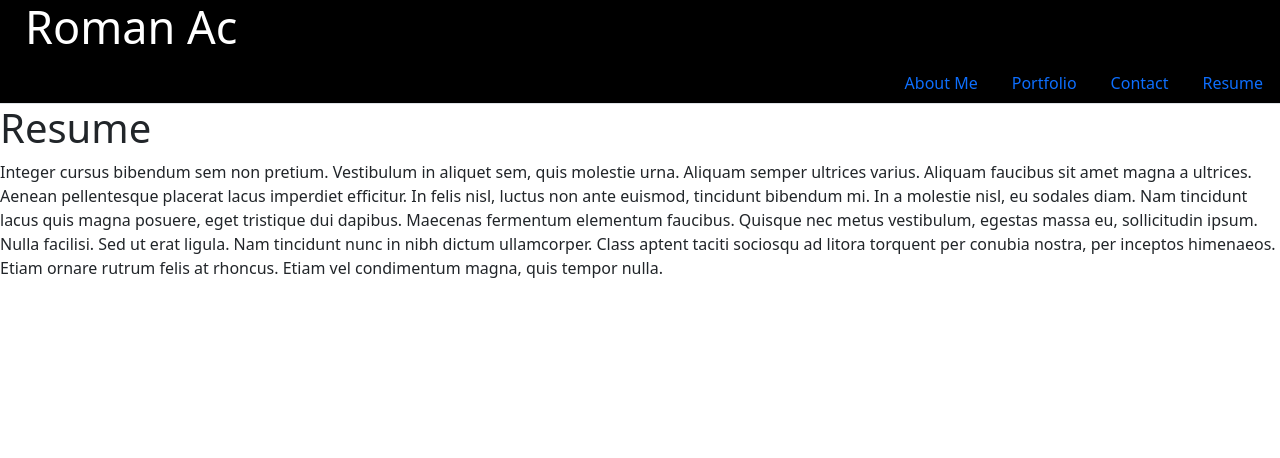
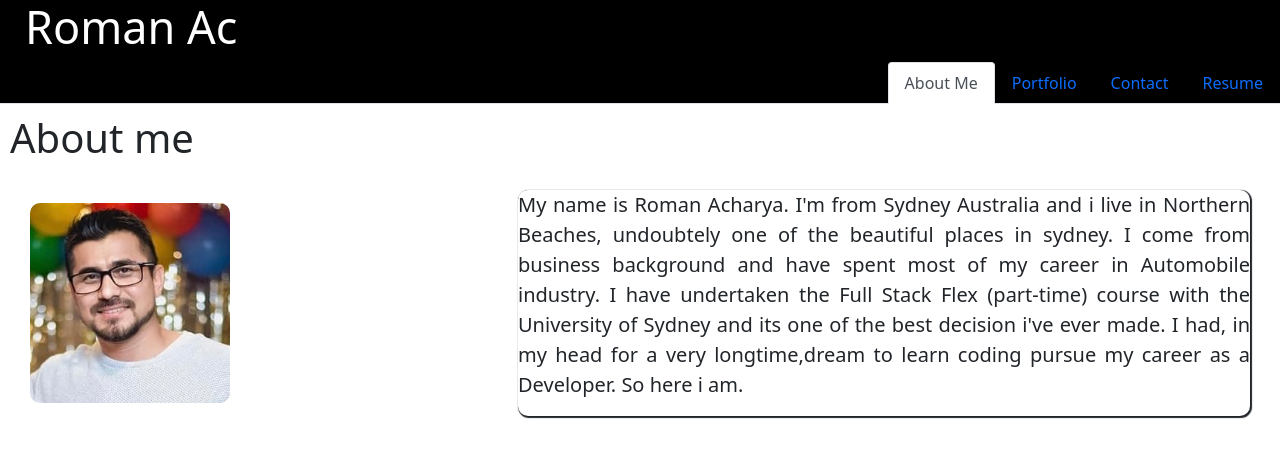
Before and after one commit to roman-ac/react-portfolio-by-roman-ac, a React (Create React App) app: page / in a window 1280 px wide. Shown: the top 458 px of the page. Built offline with nearby package versions, Linux system fonts and the light colour scheme.

Commit message:
about-me-page

```diff
--- a/src/components/NavTabs.js
+++ b/src/components/NavTabs.js
@@ -1,5 +1,5 @@
 import React from 'react';
-import '../styles/style.css';
+import './styles/style.css';
 
 
 
--- a/src/components/PortfolioContainer.js
+++ b/src/components/PortfolioContainer.js
@@ -6,7 +6,7 @@ import Contact from './pages/Contact';
 import Resume from './pages/Resume';
 
 export default function PortfolioContainer() {
-  const [currentPage, setCurrentPage] = useState('Home');
+  const [currentPage, setCurrentPage] = useState('Aboutme');
 
   // TODO: Add a comment describing the functionality of this method
   const renderPage = () => {
--- a/src/components/pages/Aboutme.js
+++ b/src/components/pages/Aboutme.js
@@ -1,21 +1,27 @@
 import React from 'react';
+import Image from '../assets/profile2.JPG';
+
 
 export default function Aboutme() {
+
+
   return (
-    <div>
-      <h1>About Me</h1>
-      <p>
-        Lorem ipsum dolor sit amet, consectetur adipiscing elit. Sed neque
-        velit, lobortis ut magna varius, blandit rhoncus sem. Morbi lacinia nisi
-        ac dui fermentum, sed luctus urna tincidunt. Etiam ut feugiat ex. Cras
-        non risus mi. Curabitur mattis rutrum ipsum, ut aliquet urna imperdiet
-        ac. Sed nec nulla aliquam, bibendum odio eget, vestibulum tortor. Cras
-        rutrum ligula in tincidunt commodo. Morbi sit amet mollis orci, in
-        tristique ex. Donec nec ornare elit. Donec blandit est sed risus feugiat
-        porttitor. Vestibulum molestie hendrerit massa non consequat. Vestibulum
-        vitae lorem tortor. In elementum ultricies tempus. Interdum et malesuada
-        fames ac ante ipsum primis in faucibus.
-      </p>
+    <div className="profile-container">
+      <h1>About me</h1>
+      <div className="profile-contents">
+        <div>
+            <img className="profile-image" src={Image} alt='profileimage'></img>
+        </div>
+        <div className="profile-content">
+            <p>
+            My name is Roman Acharya. I'm from Sydney Australia and i live in Northern Beaches, undoubtely one of the
+            beautiful places in sydney. I come from business background and have spent most of my career in Automobile
+            industry. I have undertaken the Full Stack Flex (part-time) course with the University of Sydney and its one of
+            the best decision i've ever made. I had, in my head for a very longtime,dream to learn coding pursue my career
+            as a Developer. So here i am.
+            </p>
+        </div>
+        </div>
     </div>
   );
 }
--- /dev/null
+++ b/src/components/styles/style.css
@@ -0,0 +1,52 @@
+* {
+    box-sizing: border-box;
+    padding: 0;
+    margin: 0;
+}
+
+body {
+    background-color: #d9dcd6;
+}
+
+.navigator {
+    background-color: black;
+}
+
+.nav {
+    color: #ffffff;
+    display: flex;
+    justify-content: flex-end;
+}
+
+.nav-head {
+    font-size: 45px;
+    color: white;
+    margin-left: 25px;
+}
+
+.profile-container {
+    padding: 10px;
+}
+
+.profile-contents {
+    width: 100%;
+    display:inline-flex;
+    padding: 20px;
+    align-items: center;
+    justify-content: space-between;
+
+}
+.profile-image {
+    height: 200px;
+    width: 200px;
+    border-radius: 10px;
+}
+
+.profile-content {
+    width:60%;
+    background-color: #ffffff;
+    border-radius: 10px;
+    box-shadow : 1px 1px 1px 1px;
+    font-size: 20px;
+    text-align: justify;
+}
--- a/src/styles/style.css
+++ /dev/null
@@ -1,27 +0,0 @@
-* {
-    box-sizing: border-box;
-    padding: 0;
-    margin: 0;
-}
-
-body {
-    background-color: #d9dcd6;
-}
-
-.navigator {
-    background-color: black;
-}
-
-.nav {
-    color: #ffffff;
-    display: flex;
-    justify-content: flex-end;
-}
-
-
-
-.nav-head {
-    font-size: 45px;
-    color: white;
-    margin-left: 25px;
-}
```
Also changed, not shown: src/components/assets/profile1.jpeg (added), src/components/assets/profile2.JPG (added).
